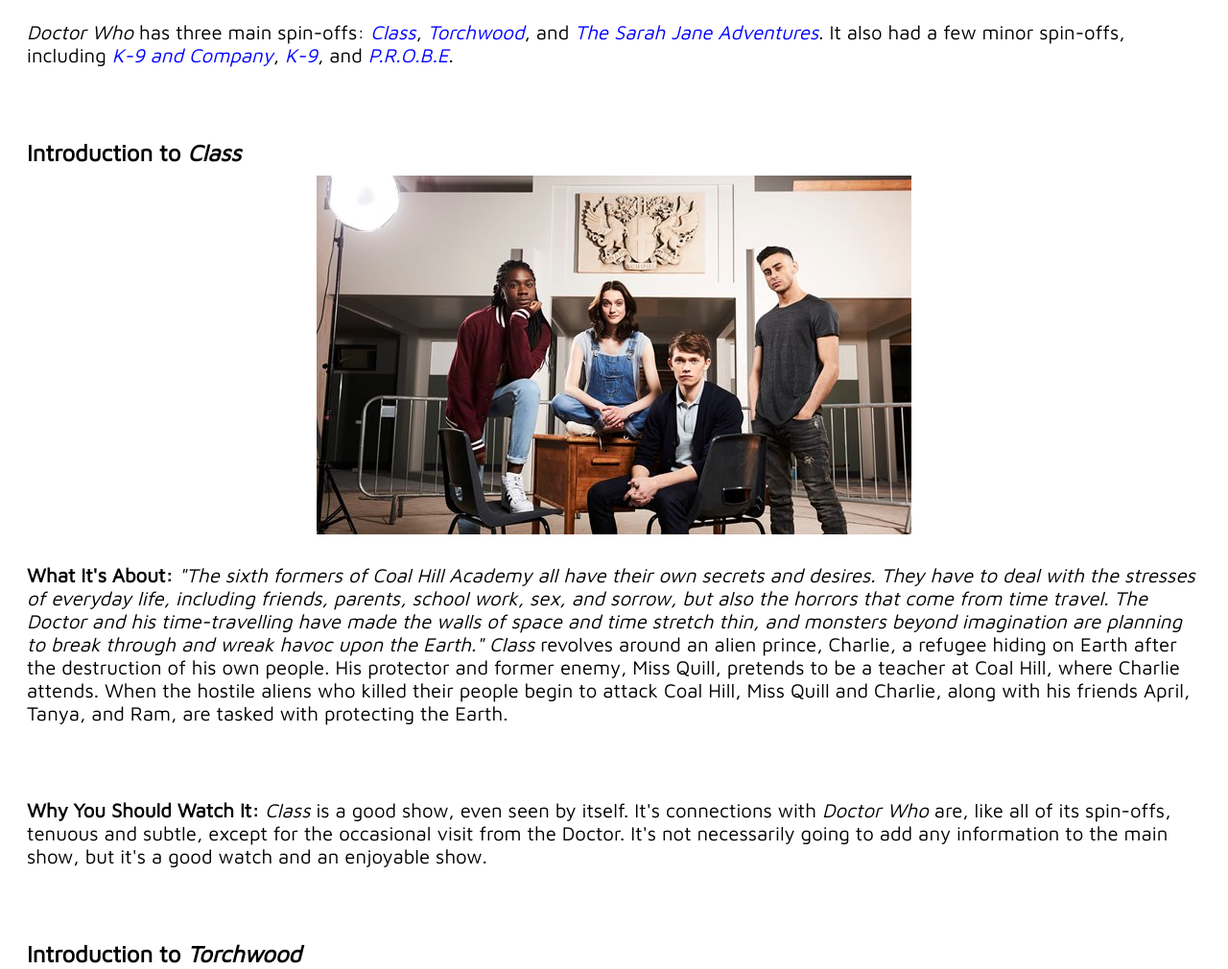
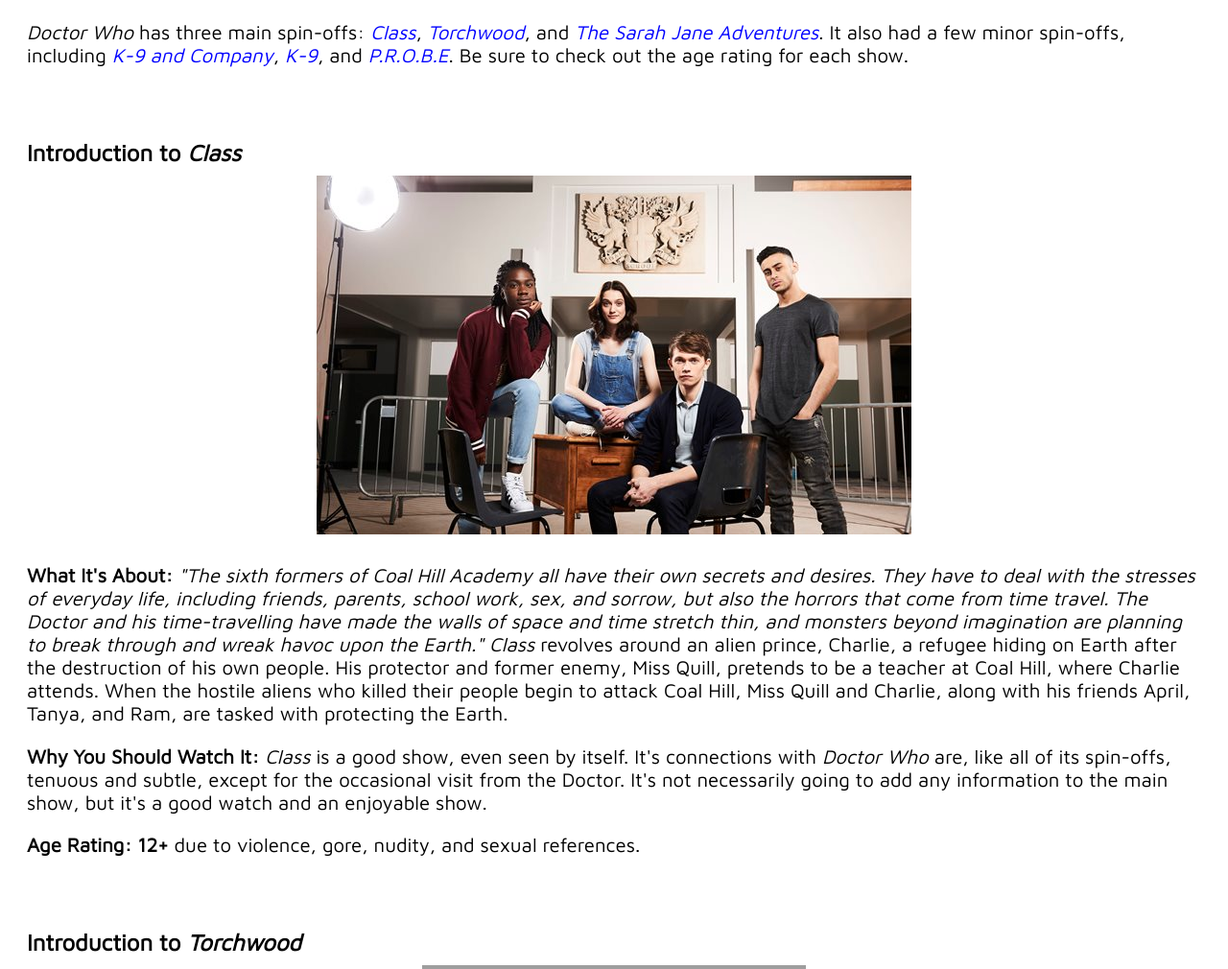
Before and after one commit to TheFirstQuestion/HelpMeWatchWho, a PHP site: page /articles/intro-to-spin-offs.php in a window 1280 px wide. Shown: the part 1726-2736 px from the top of the page at 96% size. Run offline with PHP 8.4, Linux system fonts and the light colour scheme; grey boxes are pictures that could not be loaded.

Commit message:
write intro to spin-offs and update Class

```diff
--- a/articles/intro-to-spin-offs.php
+++ b/articles/intro-to-spin-offs.php
@@ -21,7 +21,8 @@
 
 <div class="imgWrapper"><img src="images/timeline2.png" /><img src="images/timeline1.jpg" /><img src="images/timeline3.jpg" /></div>
 
-<p><em>Doctor Who</em> has three main spin-offs: <a href="#class"><em>Class</em></a>, <a href="#torchwood"><em>Torchwood</em></a>, and <a href="#sja"><em>The Sarah Jane Adventures</em></a>. It also had a few minor spin-offs, including <a href="#k9co"><em>K-9 and Company</em></a>, <a href="#k9"><em>K-9</em></a>, and <a href="#probe"><em>P.R.O.B.E</em></a>.</p>
+<p><em>Doctor Who</em> has three main spin-offs: <a href="#class"><em>Class</em></a>, <a href="#torchwood"><em>Torchwood</em></a>, and <a href="#sja"><em>The Sarah Jane Adventures</em></a>. It also had a few minor spin-offs, including <a href="#k9co"><em>K-9 and Company</em></a>, <a href="#k9"><em>K-9</em></a>, and <a href="#probe"><em>P.R.O.B.E</em></a>. Be sure to check out the age rating for each show.</p>
+
 
 
 <br><br>
@@ -32,9 +33,9 @@
 
 <p><strong>What It's About: </strong><em>"The sixth formers of Coal Hill Academy all have their own secrets and desires. They have to deal with the stresses of everyday life, including friends, parents, school work, sex, and sorrow, but also the horrors that come from time travel. The Doctor and his time-travelling have made the walls of space and time stretch thin, and monsters beyond imagination are planning to break through and wreak havoc upon the Earth."</em> <em>Class</em> revolves around an alien prince, Charlie, a refugee hiding on Earth after the destruction of his own people. His protector and former enemy, Miss Quill, pretends to be a teacher at Coal Hill, where Charlie attends. When the hostile aliens who killed their people begin to attack Coal Hill, Miss Quill and Charlie, along with his friends April, Tanya, and Ram, are tasked with protecting the Earth.</p>
 
-<br><br>
+<p><strong>Why You Should Watch It: </strong><em>Class</em> is a good show, even seen by itself. It's connections with <em>Doctor Who</em> are, like all of its spin-offs, tenuous and subtle, except for the occasional visit from the Doctor. It's not necessarily going to add any information to the main show, but it's a good watch and an enjoyable show.</p>
 
-<p><strong>Why You Should Watch It: </strong><em>Class</em> is a good show, even seen by itself. It's connections with <em>Doctor Who</em> are, like all of its spin-offs, tenuous and subtle, except for the occasional visit from the Doctor. It's not necessarily going to add any information to the main show, but it's a good watch and an enjoyable show.</p>
+<p><strong>Age Rating: 12+</strong> due to violence, gore, nudity, and sexual references.</p>
 
 
 
@@ -44,8 +45,11 @@
 
 <div class="fullSize"><img src="images/torchwood.jpg" /></div>
 
-<p><strong>What It's About: </strong></p>
+<p><strong>What It's About: </strong><em>"This series is set inside a branch of a covert agency called the Torchwood Institute, where dashing commander in chief Capt. Jack Harkness leads Torchwood Three, an ace team of experts, as it investigates unexplained extraterrestrial incidents on Earth. Other members of the team include newest member Gwen Cooper; medical officer Dr. Owen Harper; computer specialist Toshiko Sato; and technician Ianto Jones. Torchwood Three operates independently of the British government, law enforcement groups and even the United Nations."</em> After being standed by the Doctor, Captain Jack Harkness decides that the Earth needs protecting from aliens. He recruits an elite team to track down extra-terrestrial incursions and defend humanity.</p>
 
+<p><strong>Why You Should Watch It:</strong> <em>Torchwood</em> provides important backstory for <em>Doctor Who</em>. It explains what happens to Captain Jack in between <a href="/episodes.php?episodeID=333&seasonID=31">The Parting of the Ways</a> and <a href="/episodes.php?episodeID=250&seasonID=26">Utopia</a>. Martha Jones, former companion of the Doctor, appears for several episodes that set up some of her scenes in <em>Doctor Who</em>. Most importantly, the whole Torchwood team appears in <em>Doctor Who</em> episodes <A href="/episodes.php?episodeID=202&seasonID=22">The Stolen Earth</a>/<a href="/episodes.php?episodeID=204&seasonID=22">Journey's End</a>. Plus, it's just a good show overall.</p>
+
+<p><strong>Age Rating: 14+</strong> due to violence, gore, and explicit sex and nudity.</p>
 
 
 
@@ -56,6 +60,11 @@
 
 <div class="fullSize"><img src="images/sja.jpg" /></div>
 
+<p><strong>What It's About:</strong><em>"Investigative journalist Sarah Jane Smith, the Doctor's former traveling companion, uses her wits and some highly advanced technology to keep Earth safe from extraterrestrial intruders, assisted by her adopted (and genetically engineered) son, Luke, and her teenage neighbor, Maria Jackson."</em> <em>The Sarah Jane Adventures</em> is a kids show about Sarah Jane Smith defending the Earth and fighting aliens alongside her son Luke and his friends Maria, Clyde, and Rani.</p>
+
+<p><strong>Why You Should Watch It:</strong> <em>The Sarah Jane Adventures</em> is just a watered-down <em>Doctor Who</em>. It's still a show about fighting aliens, love and loss, and finding youself, just less scary and with fewer deaths. Even if you're not a child, you will stil enjoy watching it.</p>
+
+<p><strong>Age Rating: 8+</strong> for serious storylines, children's emotions, and fart jokes.</p>
 
 
 
@@ -69,7 +78,11 @@
 
 <div class="fullSize"><img src="images/k9 and co.jpg" /></div>
 
+<p><strong>What It's About:</strong> <em>"K9 and Company was a proposed Doctor Who spin-off in the early 1980s. Ultimately, only a single pilot episode was produced. The series was to have starred Elisabeth Sladen reprising her role as former companion Sarah Jane Smith, with John Leeson returning as the voice of K9."</em> Sarah Jane goes to see her aunt, but finds her missing. Along with K-9 and her friend Brendan, Sarah Jane gets caught up in a mysterious cult intent on a human sacrifice.</p>
 
+<p><strong>Why You Should Watch It:</strong> Despite never being developed into a full series, <em>K-9 and Company</em> provides a lot of details about Sarah Jane's life without the Doctor. People and events first referenced in <em>K-9 and Company</em> show up later in <a href="/episodes.php?episodeID=470&serialID=51">The Five Doctors</a> and <a href="/episodes.php?episodeID=300&seasonID=30">School Reunion</a>, and also in <em>The Sarah Jane Adventures</em>. It's a fun watch, and more Sarah Jane is always a plus.</p>
+
+<p><strong>Age Rating: 10+</strong> for general scariness.</p>
 
 
 
@@ -80,8 +93,11 @@
 
 <div class="fullSize"><img src="images/k9.jpg" /></div>
 
+<p><strong>What It's About:</strong> <em>"K-9 is set 2050 London and revolves around Professor Gryffen, who is experimenting with a Space-Time Manipulator, and his friends, 14-year-olds Starkey and Jorjie and 15-year-old Darius, who runs errands for the professor. After K-9 gets into some trouble and is saved by the team, K-9 and the humans then form the front line of defense against alien menaces from outer space and other times."</em></p>
 
+<p><strong>Why You Should Watch It:</strong> Because <em>K-9</em> is not a BBC production, it legally connot make any references to <em>Doctor Who</em>. The only real relation between the shows is the character of K-9. It's also a children's show. You may want to watch it just for completions' sake.</p>
 
+<p><strong>Age Rating: 6+</strong> for being a children's show.</p>
 
 
 
@@ -93,7 +109,11 @@
 
 <div class="fullSize"><img src="images/probe.jpg" /></div>
 
+<p><strong>What It's About:</strong> <em>"P.R.O.B.E stars Caroline John as her Doctor Who character of Liz Shaw, who now works for the Preternatural Research Bureau.</em>" Liz Shaw works to investigate ghosts, mysterious murders, and sinister rituals.</p>
 
+<p><strong>Why You Should Watch It:</strong> <em>P.R.O.B.E</em> was the first ongoing <em>Doctor Who</em> spin-off. It provides more background to Liz Shaw. However, it was not allowed to make overt references to <em>Dcotro Who</em>, and some information in the show contradicts what is stated in <em>Doctor Who</em>. You may want to watch it just for completions' sake.</p>
+
+<p><strong>Age Rating: 12+</strong> for general scariness.</p>
 
 
 
--- a/index.php
+++ b/index.php
@@ -115,7 +115,7 @@
 	<br><br>
 	<!-- Reminder: change width to 100%, change height to auto, border to FFFFFF-->
 	<h2>Next <i>Class</i> episode airs in:</h2>
-<div class="tc_div_89001" style="width:100%;height:auto;border:1px solid #FFFFFF"><a title="Countdown" href="//www.tickcounter.com/widget/countdown/1477731600000/europe-london/dhms/FFFFFF404040404040404040/650/C0C0C01/">Countdown</a><a title="Countdown" href="https://www.tickcounter.com/">Countdown</a></div><script type="text/javascript">(function(){ var s=document.createElement('script');s.src="//www.tickcounter.com/loader.js";s.async='async';s.onload=function() { tc_widget_loader('tc_div_89001', 'Countdown', 650, ["1477731600000","europe-london","dhms","FFFFFF404040404040404040","650","FFFFFF1",""]);};s.onreadystatechange=s.onload;var head=document.getElementsByTagName('head')[0];head.appendChild(s);}());</script>
+<div class="tc_div_14345" style="width:100%;height:auto;border:1px solid #FFFFFF"><a title="Countdown" href="//www.tickcounter.com/widget/countdown/1478336400000/europe-london/dhms/FFFFFF404040404040404040/650/FFFF1/">Countdown</a><a title="Countdown" href="https://www.tickcounter.com/">Countdown</a></div><script type="text/javascript">(function(){ var s=document.createElement('script');s.src="//www.tickcounter.com/loader.js";s.async='async';s.onload=function() { tc_widget_loader('tc_div_14345', 'Countdown', 650, ["1478336400000","europe-london","dhms","FFFFFF404040404040404040","650","FFFFFF1",""]);};s.onreadystatechange=s.onload;var head=document.getElementsByTagName('head')[0];head.appendChild(s);}());</script>
 	<br>
 	<?php
 		// Puts all links on list.php in array
--- a/list.php
+++ b/list.php
@@ -3079,9 +3079,9 @@
 <a class="CL" href="/unaired.php?episodeID=504&seasonID=60">1.4 Co-Owner of a Lonely Heart</a><br>
 
 <a class="CL" href="/unaired.php?episodeID=505&seasonID=60">1.5 Brave-ish Heart</a><br>
+
+<a class="CL" href="/unaired.php?episodeID=506&seasonID=60">1.6 Detained</a><br>
 <!--
-<a class="CL" href="/unaired.php?episodeID=506&seasonID=60">1.6 TBA</a><br>
-
 <a class="CL" href="/unaired.php?episodeID=507&seasonID=60">1.7 TBA</a><br>
 
 <a class="CL" href="/unaired.php?episodeID=508&seasonID=60">1.8 TBA</a><br>
```
Also changed, not shown: Screencaps/504.jpg, Screencaps/506.jpg (added).
